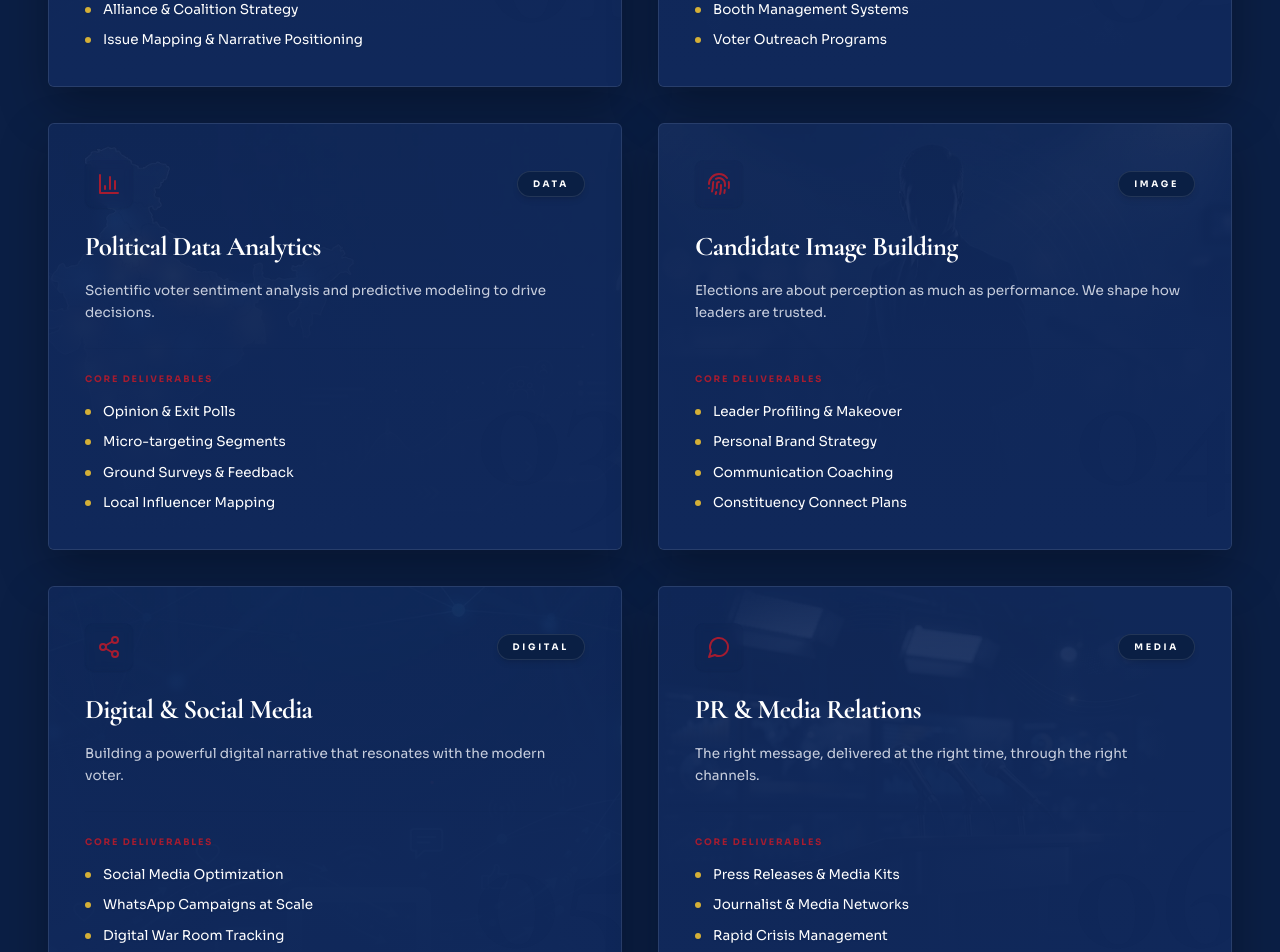
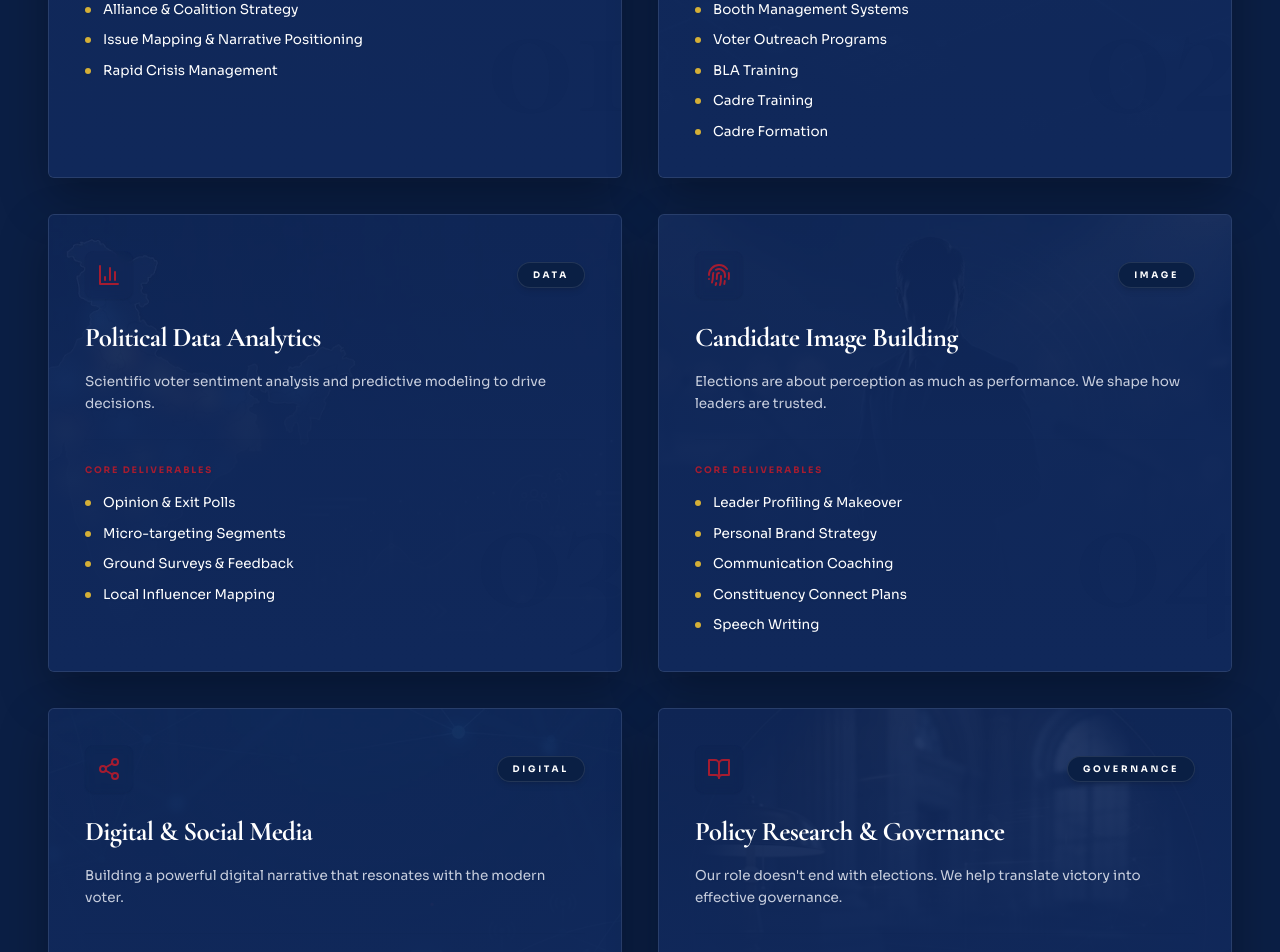
Before and after one commit to praveen0767/I-spine_web, a Next.js app: page / in a window 1280 px wide. Shown: the part 3740-4692 px from the top of the page. Built offline with nearby package versions, Linux system fonts and the light colour scheme.

Commit message:
Update DetailedServices content and fix Articles insights layout

```diff
--- a/app/components/Articles.tsx
+++ b/app/components/Articles.tsx
@@ -11,7 +11,7 @@ export default function Articles() {
     const { tokens, mode } = useTheme();
 
     const featuredArticle = articles.find(a => a.featured);
-    const secondaryArticles = articles.filter(a => !a.featured);
+    const secondaryArticles = articles.filter(a => !a.featured).slice(0, 3);
 
     return (
         <div className="w-full">
@@ -28,7 +28,7 @@ export default function Articles() {
                     </Link>
                 </div>
 
-                <div className="flex flex-col lg:flex-row gap-8 lg:gap-12 items-stretch">
+                <div className="flex flex-col lg:flex-row gap-8 lg:gap-12 items-stretch lg:max-h-[85vh] lg:min-h-[600px]">
 
                     {/* Left Side: Featured Article */}
                     {featuredArticle && (
@@ -37,9 +37,9 @@ export default function Articles() {
                             whileInView={{ opacity: 1, y: 0 }}
                             viewport={{ once: true }}
                             transition={{ duration: 0.8 }}
-                            className="w-full lg:w-[62%] flex"
+                            className="w-full lg:w-[62%] flex lg:h-full"
                         >
-                            <ThemeCard className="group relative flex flex-col md:flex-row overflow-hidden p-0 border-transparent hover:border-crimson-rich/30 transition-all duration-700 shadow-2xl hover:shadow-[0_25px_50px_rgba(10,31,68,0.2)] w-full hover:-translate-y-2 items-stretch">
+                            <ThemeCard className="group relative flex flex-col md:flex-row overflow-hidden p-0 border-transparent hover:border-crimson-rich/30 transition-all duration-700 shadow-2xl hover:shadow-[0_25px_50px_rgba(10,31,68,0.2)] w-full h-full hover:-translate-y-2 items-stretch">
 
                                 {/* Image Section */}
                                 <div className="relative md:w-[45%] xl:w-[50%] min-h-[350px] overflow-hidden bg-[#0A1F44]">
@@ -62,10 +62,10 @@ export default function Articles() {
                                                 {featuredArticle.date}
                                             </span>
                                         </div>
-                                        <h3 className={`text-4xl md:text-5xl lg:text-[2.75rem] font-serif ${tokens.heading} mb-6 group-hover:text-crimson-rich transition-colors duration-500 font-bold leading-[1.15]`}>
+                                        <h3 className={`text-4xl md:text-5xl lg:text-[2.75rem] font-serif ${tokens.heading} mb-6 group-hover:text-crimson-rich transition-colors duration-500 font-bold leading-[1.15] line-clamp-3`}>
                                             {featuredArticle.title}
                                         </h3>
-                                        <ThemeText className="text-lg leading-relaxed mb-10 opacity-80">
+                                        <ThemeText className="text-lg leading-relaxed mb-10 opacity-80 line-clamp-3">
                                             {featuredArticle.subtitle}
                                         </ThemeText>
                                     </div>
@@ -98,7 +98,7 @@ export default function Articles() {
                                     <div className="absolute top-0 left-0 w-0 h-[3px] bg-gradient-to-r from-crimson-rich to-gold-refined group-hover:w-full transition-all duration-700 ease-out" />
 
                                     <div>
-                                        <div className="flex justify-between items-center mb-6">
+                                        <div className="flex justify-between items-center mb-4">
                                             <span className={`text-[10px] uppercase tracking-widest text-crimson-rich font-bold bg-[#0A1F44]/5 dark:bg-white/5 px-3 py-1 rounded-sm`}>
                                                 {article.category}
                                             </span>
@@ -106,15 +106,15 @@ export default function Articles() {
                                                 {article.date}
                                             </span>
                                         </div>
-                                        <h3 className={`text-2xl md:text-3xl font-serif ${tokens.heading} mb-5 group-hover:text-crimson-rich transition-colors duration-300 font-bold leading-tight`}>
+                                        <h3 className={`text-xl md:text-2xl font-serif ${tokens.heading} mb-3 group-hover:text-crimson-rich transition-colors duration-300 font-bold leading-tight line-clamp-2`}>
                                             {article.title}
                                         </h3>
-                                        <ThemeText className="text-base md:text-lg leading-relaxed opacity-80">
+                                        <ThemeText className="text-sm md:text-base leading-relaxed opacity-80 line-clamp-2">
                                             {article.subtitle}
                                         </ThemeText>
                                     </div>
 
-                                    <Link href={`/insights/${article.slug}`} className={`mt-8 pt-6 border-t ${tokens.border} flex items-center justify-between group/link`}>
+                                    <Link href={`/insights/${article.slug}`} className={`mt-auto pt-4 border-t ${tokens.border} flex items-center justify-between group/link`}>
                                         <span className={`text-[10px] md:text-xs uppercase tracking-[0.2em] font-bold ${tokens.heading} group-hover/link:text-crimson-rich transition-colors`}>Read Brief</span>
                                         <div className="w-8 h-8 rounded-full border border-crimson-rich/20 flex items-center justify-center group-hover/link:bg-crimson-rich group-hover/link:border-crimson-rich transition-colors duration-300">
                                             <ArrowRight className="w-3.5 h-3.5 text-crimson-rich group-hover/link:text-white transition-colors duration-300" />
--- a/app/components/DetailedServices.tsx
+++ b/app/components/DetailedServices.tsx
@@ -1,6 +1,6 @@
 "use client";
 import React from 'react';
-import { Target, Users, BarChart3, Fingerprint, Share2, MessageCircle, BookOpen } from 'lucide-react';
+import { Target, Users, BarChart3, Fingerprint, Share2, BookOpen } from 'lucide-react';
 import { ThemeHeading, ThemeText, ThemeLabel, ThemeCard, useTheme } from './ThemeSystem';
 
 const SERVICES = [
@@ -13,7 +13,8 @@ const SERVICES = [
       "Election Roadmap & Timeline Planning",
       "Opponent Analysis & Counter-Strategy",
       "Alliance & Coalition Strategy",
-      "Issue Mapping & Narrative Positioning"
+      "Issue Mapping & Narrative Positioning",
+      "Rapid Crisis Management"
     ],
     icon: Target,
     img: "/images/services/service-1.png"
@@ -27,7 +28,10 @@ const SERVICES = [
       "Constituency Profiling & SWOT",
       "War Room Setup & Operations",
       "Booth Management Systems",
-      "Voter Outreach Programs"
+      "Voter Outreach Programs",
+      "BLA Training",
+      "Cadre Training",
+      "Cadre Formation"
     ],
     icon: Users,
     img: "/images/services/service-2.png"
@@ -55,7 +59,8 @@ const SERVICES = [
       "Leader Profiling & Makeover",
       "Personal Brand Strategy",
       "Communication Coaching",
-      "Constituency Connect Plans"
+      "Constituency Connect Plans",
+      "Speech Writing"
     ],
     icon: Fingerprint,
     img: "/images/services/service-4.png"
@@ -76,20 +81,6 @@ const SERVICES = [
   },
   {
     id: "06",
-    layer: "Media",
-    title: "PR & Media Relations",
-    summary: "The right message, delivered at the right time, through the right channels.",
-    details: [
-      "Press Releases & Media Kits",
-      "Journalist & Media Networks",
-      "Rapid Crisis Management",
-      "Impactful Speech Writing"
-    ],
-    icon: MessageCircle,
-    img: "/images/services/service-6.png"
-  },
-  {
-    id: "07",
     layer: "Governance",
     title: "Policy Research & Governance",
     summary: "Our role doesn't end with elections. We help translate victory into effective governance.",
@@ -124,8 +115,8 @@ export default function DetailedServices() {
       <div className="grid grid-cols-1 lg:grid-cols-2 gap-10 lg:gap-12 items-stretch">
         {SERVICES.map((s, index) => {
           const Icon = s.icon;
-          // The 7th item spans full width
-          const isFullWidth = index === SERVICES.length - 1;
+          // Make the last item full width only if there's an odd number of items to prevent empty grid spaces
+          const isFullWidth = (SERVICES.length % 2 !== 0) && (index === SERVICES.length - 1);
 
           return (
             <ThemeCard
```
Also changed, not shown: 1 other file (tests, documents, lock files or other folders).
